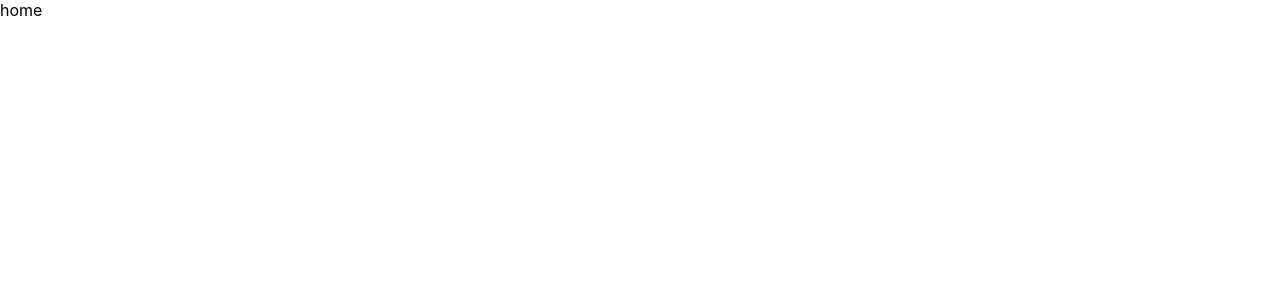
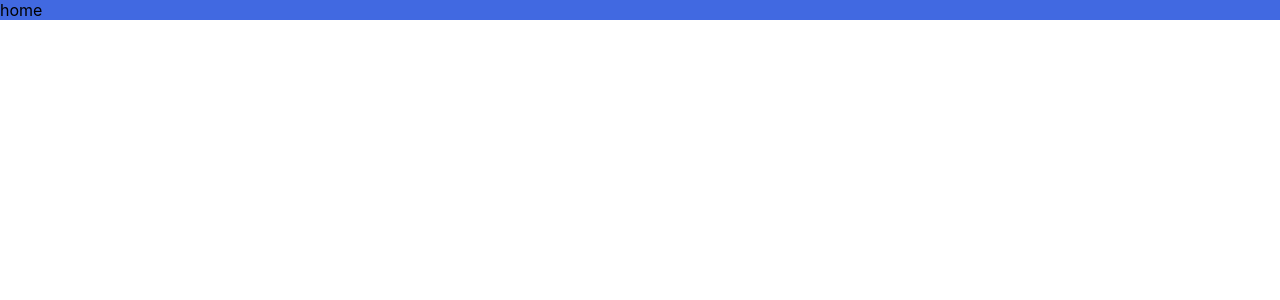
Before and after one commit to sysmetic/globalnewsSearchWeb, a React (Create React App) app: page / in a window 1280 px wide. Shown: the top 300 px of the page. Built offline with nearby package versions, Linux system fonts and the light colour scheme.

Commit message:
emotion 설치및 사용 예제

```diff
--- a/package.json
+++ b/package.json
@@ -3,6 +3,8 @@
   "version": "0.1.0",
   "private": true,
   "dependencies": {
+    "@emotion/react": "^11.8.1",
+    "@emotion/styled": "^11.8.1",
     "@reduxjs/toolkit": "^1.8.0",
     "@testing-library/jest-dom": "^5.14.1",
     "@testing-library/react": "^12.0.0",
--- a/src/components/home/Home.tsx
+++ b/src/components/home/Home.tsx
@@ -1,5 +1,10 @@
 import React from "react";
+import styled from "@emotion/styled";
+
+const Wrap = styled.div`
+  background: royalBlue;
+`;
 
 export default function Home() {
-  return <div>home</div>;
+  return <Wrap>home</Wrap>;
 }
```
Also changed, not shown: 2 other files (tests, documents, lock files or other folders).
